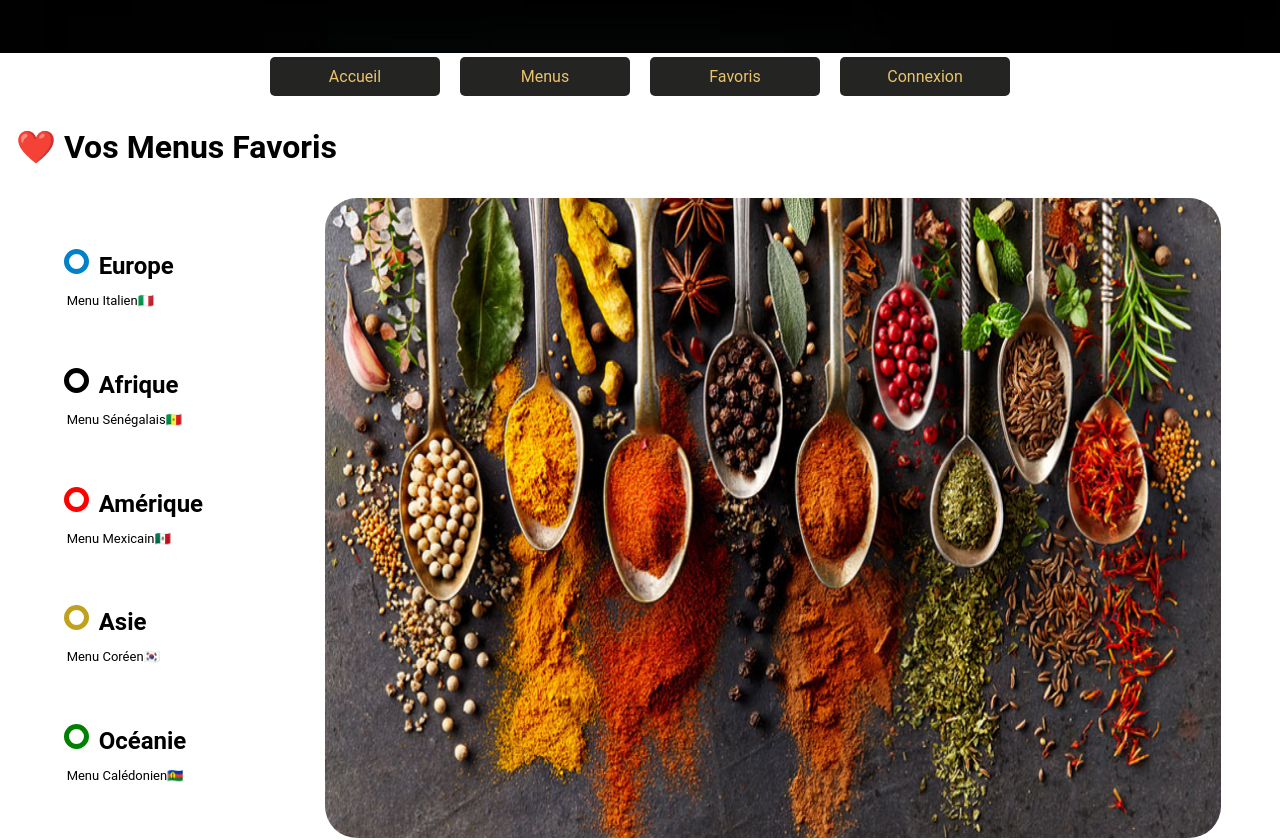
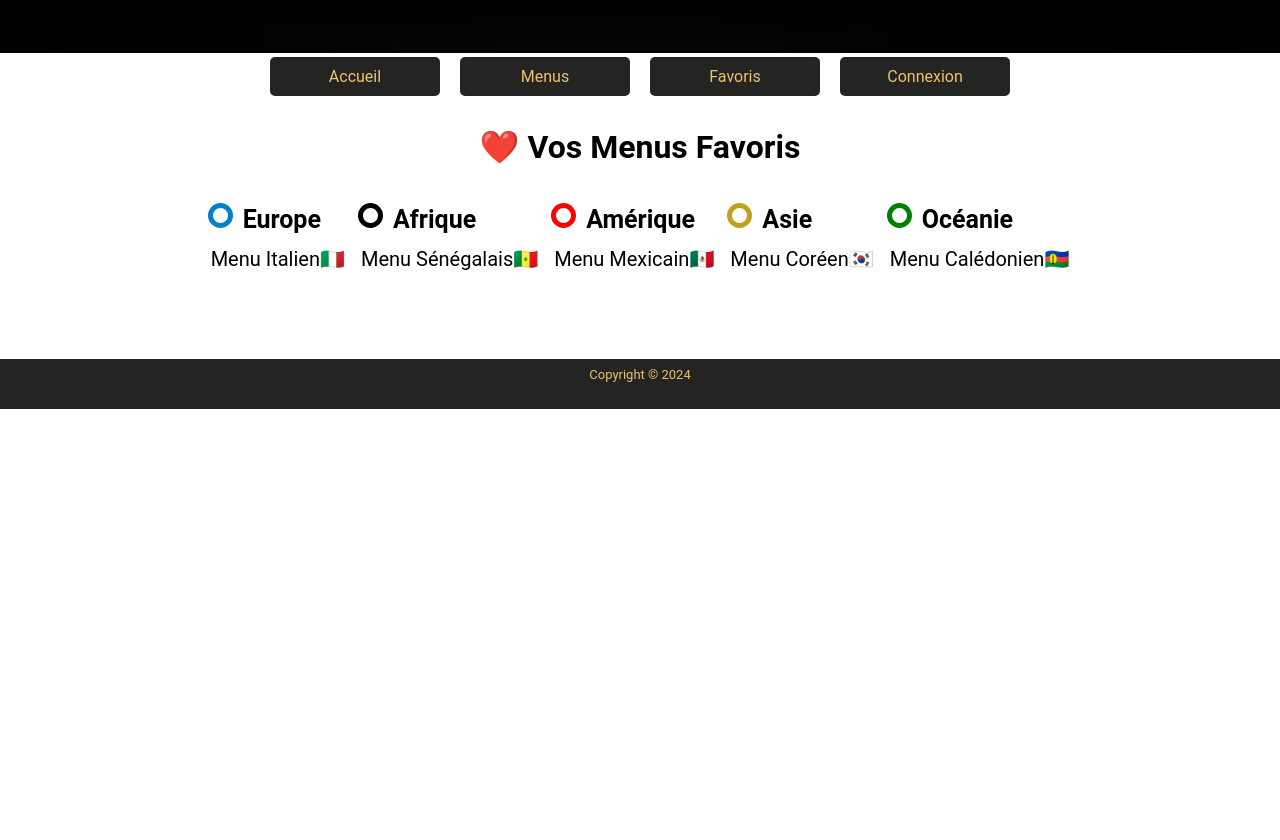
Before and after one commit to WildCodeSchool-2024-02/JS-lyon-0224-P3-globalmeals, a React (Vite) app in the folder client/: page /favoris in a window 1280 px wide. Shown: the part 800-1640 px from the top of the page. After the commit the page ends 1209 px from the top, so only its background shows below. Built offline with nearby package versions, Linux system fonts and the light colour scheme.

Commit message:
création de la page favoris(fixed)

```diff
--- a/client/src/components/favoris/favoris.css
+++ b/client/src/components/favoris/favoris.css
@@ -49,9 +49,17 @@
   margin-right: 10px;
 }
 
+.menus-titles1,
+.menus-titles2,
+.menus-titles3,
+.menus-titles4,
+.menus-titles5 {
+  font-size: 25px;
+}
+
 .listMenus {
   display: flex;
-  flex-direction: column;
+  flex-direction: row;
   flex-wrap: wrap;
   align-content: flex-start;
   justify-content: space-evenly;
@@ -62,7 +70,7 @@
 
 .favorisé {
   display: flex;
-  margin-left: 1rem;
+  justify-content: center;
   margin-top: 2rem;
   margin-bottom: 2rem;
 }
@@ -82,6 +90,11 @@
   justify-content: space-evenly;
   align-items: flex-start;
 }
+
+.détail {
+  font-size: 20px;
+}
+
 .épiceries {
   border-radius: 2rem;
   width: 70vw;
@@ -98,11 +111,10 @@
   }
   .listMenus {
     display: flex;
-    flex-direction: row;
-    align-content: flex-end;
+    flex-direction: column;
+    align-content: center;
     flex-wrap: wrap;
     justify-content: space-around;
-    align-items: center;
     padding: 0;
     margin: 0;
     margin-top: 2rem;
--- a/client/src/components/favoris/favoris.jsx
+++ b/client/src/components/favoris/favoris.jsx
@@ -8,34 +8,29 @@ function Favoris() {
         <ul className="listMenus">
           <li className="menuList">
             <h2 className="menus-titles1">Europe</h2>
-            <p>Menu Italien🇮🇹</p>
+            <p className="détail">Menu Italien🇮🇹</p>
           </li>
 
           <li className="menuList">
             <h2 className="menus-titles2">Afrique</h2>
-            <p>Menu Sénégalais🇸🇳</p>
+            <p className="détail">Menu Sénégalais🇸🇳</p>
           </li>
 
           <li className="menuList">
             <h2 className="menus-titles3">Amérique</h2>
-            <p>Menu Mexicain🇲🇽</p>
+            <p className="détail">Menu Mexicain🇲🇽</p>
           </li>
 
           <li className="menuList">
             <h2 className="menus-titles4">Asie</h2>
-            <p>Menu Coréen🇰🇷</p>
+            <p className="détail">Menu Coréen🇰🇷</p>
           </li>
 
           <li className="menuList">
             <h2 className="menus-titles5">Océanie</h2>
-            <p>Menu Calédonien🇳🇨</p>
+            <p className="détail">Menu Calédonien🇳🇨</p>
           </li>
         </ul>
-        <img
-          className="épiceries"
-          src="/src/assets/images/epices.png"
-          alt="épices"
-        />
       </div>
     </div>
   );
```
